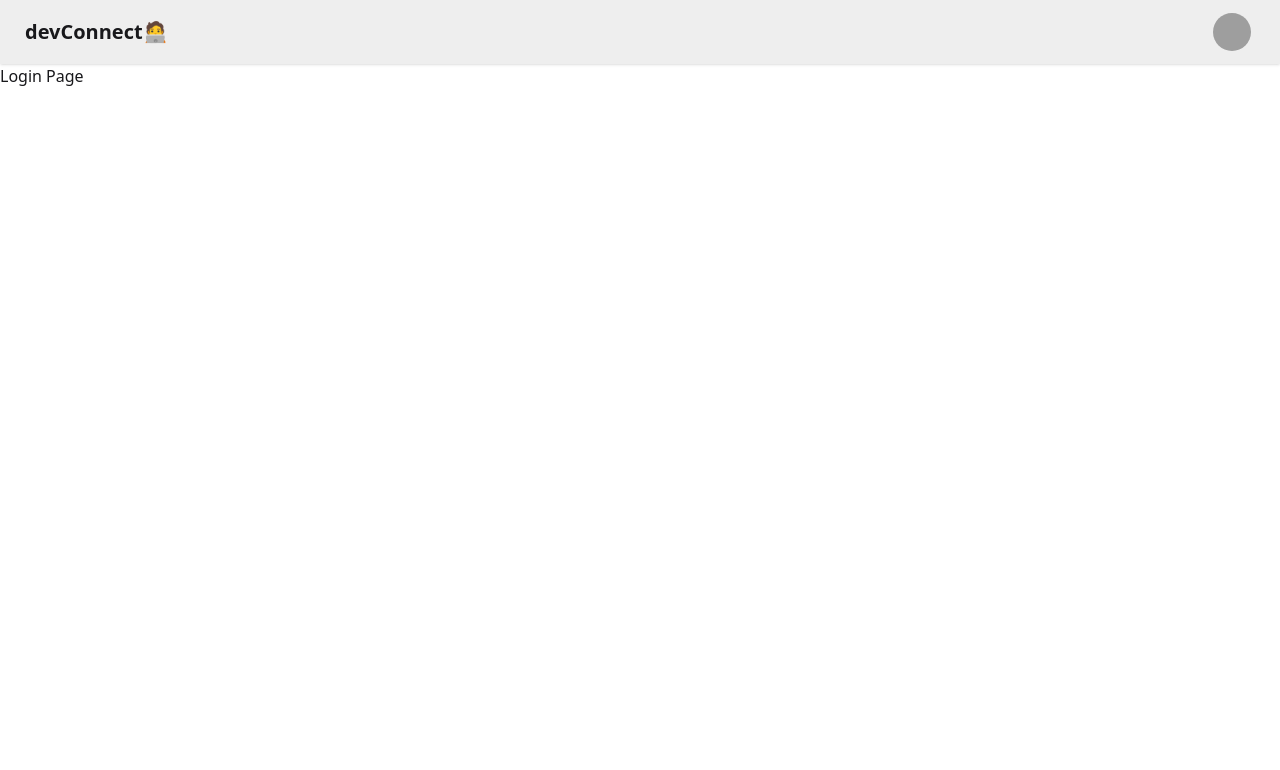
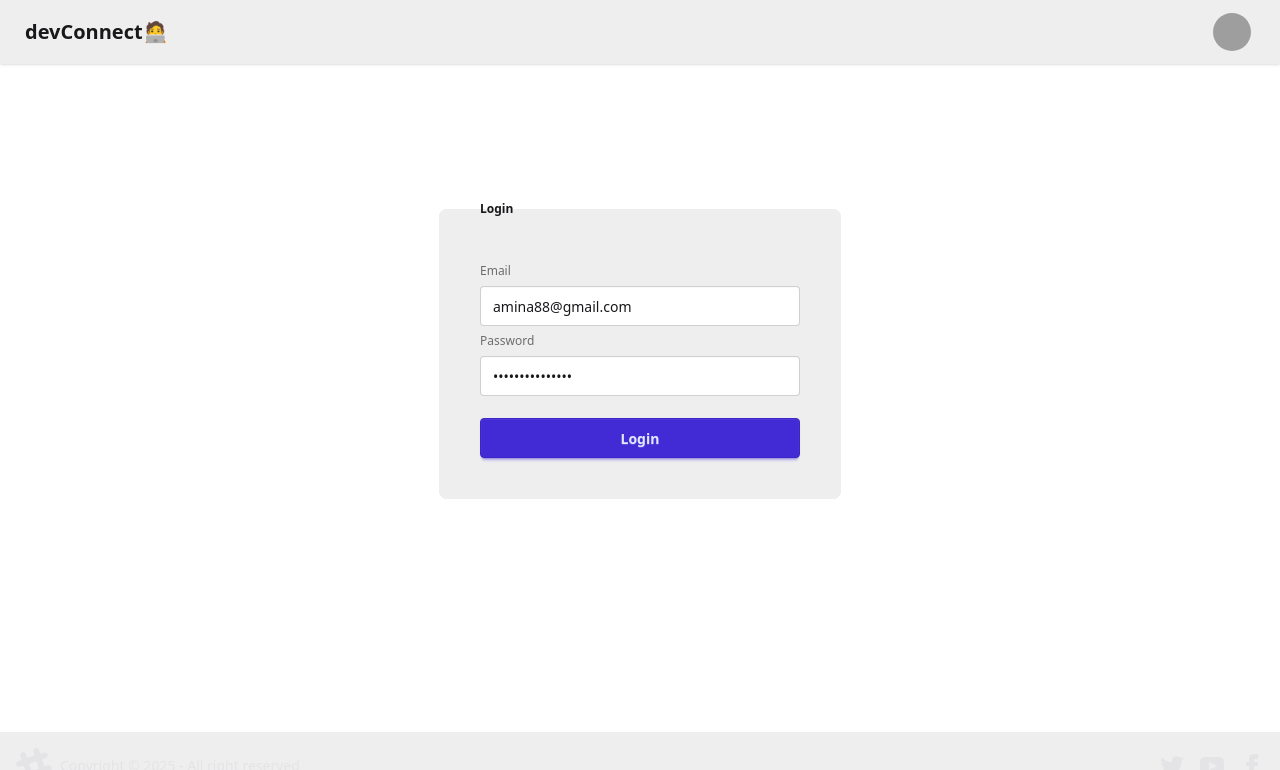
Before and after one commit to ameenamzz/devConnect-web, a React (Vite) app: page /login in a window 1280 px wide. Shown: the top 770 px of the page. Built offline with nearby package versions, Linux system fonts and the light colour scheme; grey boxes are pictures that could not be loaded.

Commit message:
added footer,axios post api call - login

```diff
--- a/package.json
+++ b/package.json
@@ -11,6 +11,7 @@
   },
   "dependencies": {
     "@tailwindcss/vite": "^4.1.11",
+    "axios": "^1.11.0",
     "daisyui": "^5.0.50",
     "react": "^19.1.0",
     "react-dom": "^19.1.0",
--- a/src/Body.jsx
+++ b/src/Body.jsx
@@ -1,12 +1,15 @@
 import React from "react";
 import { Outlet } from "react-router-dom";
 import Navbar from "./Navbar";
+import Footer from "./Footer";
+
 
 const Body = () => {
   return (
     <div>
       <Navbar />
       <Outlet />
+      <Footer/>
     </div>
   );
 };
--- /dev/null
+++ b/src/Footer.jsx
@@ -0,0 +1,61 @@
+import React from "react";
+
+const Footer = () => {
+  return (
+    <div className="">
+      <footer className="footer sm:footer-horizontal bg-base-300 text-neutral-content items-center p-4 fixed bottom-0">
+        <aside className="grid-flow-col items-center">
+          <svg
+            width="36"
+            height="36"
+            viewBox="0 0 24 24"
+            xmlns="http://www.w3.org/2000/svg"
+            fillRule="evenodd"
+            clipRule="evenodd"
+            className="fill-current"
+          >
+            <path d="M22.672 15.226l-2.432.811.841 2.515c.33 1.019-.209 2.127-1.23 2.456-1.15.325-2.148-.321-2.463-1.226l-.84-2.518-5.013 1.677.84 2.517c.391 1.203-.434 2.542-1.831 2.542-.88 0-1.601-.564-1.86-1.314l-.842-2.516-2.431.809c-1.135.328-2.145-.317-2.463-1.229-.329-1.018.211-2.127 1.231-2.456l2.432-.809-1.621-4.823-2.432.808c-1.355.384-2.558-.59-2.558-1.839 0-.817.509-1.582 1.327-1.846l2.433-.809-.842-2.515c-.33-1.02.211-2.129 1.232-2.458 1.02-.329 2.13.209 2.461 1.229l.842 2.515 5.011-1.677-.839-2.517c-.403-1.238.484-2.553 1.843-2.553.819 0 1.585.509 1.85 1.326l.841 2.517 2.431-.81c1.02-.33 2.131.211 2.461 1.229.332 1.018-.21 2.126-1.23 2.456l-2.433.809 1.622 4.823 2.433-.809c1.242-.401 2.557.484 2.557 1.838 0 .819-.51 1.583-1.328 1.847m-8.992-6.428l-5.01 1.675 1.619 4.828 5.011-1.674-1.62-4.829z"></path>
+          </svg>
+          <p>Copyright © {new Date().getFullYear()} - All right reserved</p>
+        </aside>
+        <nav className="grid-flow-col gap-4 md:place-self-center md:justify-self-end">
+          <a>
+            <svg
+              xmlns="http://www.w3.org/2000/svg"
+              width="24"
+              height="24"
+              viewBox="0 0 24 24"
+              className="fill-current"
+            >
+              <path d="M24 4.557c-.883.392-1.832.656-2.828.775 1.017-.609 1.798-1.574 2.165-2.724-.951.564-2.005.974-3.127 1.195-.897-.957-2.178-1.555-3.594-1.555-3.179 0-5.515 2.966-4.797 6.045-4.091-.205-7.719-2.165-10.148-5.144-1.29 2.213-.669 5.108 1.523 6.574-.806-.026-1.566-.247-2.229-.616-.054 2.281 1.581 4.415 3.949 4.89-.693.188-1.452.232-2.224.084.626 1.956 2.444 3.379 4.6 3.419-2.07 1.623-4.678 2.348-7.29 2.04 2.179 1.397 4.768 2.212 7.548 2.212 9.142 0 14.307-7.721 13.995-14.646.962-.695 1.797-1.562 2.457-2.549z"></path>
+            </svg>
+          </a>
+          <a>
+            <svg
+              xmlns="http://www.w3.org/2000/svg"
+              width="24"
+              height="24"
+              viewBox="0 0 24 24"
+              className="fill-current"
+            >
+              <path d="M19.615 3.184c-3.604-.246-11.631-.245-15.23 0-3.897.266-4.356 2.62-4.385 8.816.029 6.185.484 8.549 4.385 8.816 3.6.245 11.626.246 15.23 0 3.897-.266 4.356-2.62 4.385-8.816-.029-6.185-.484-8.549-4.385-8.816zm-10.615 12.816v-8l8 3.993-8 4.007z"></path>
+            </svg>
+          </a>
+          <a>
+            <svg
+              xmlns="http://www.w3.org/2000/svg"
+              width="24"
+              height="24"
+              viewBox="0 0 24 24"
+              className="fill-current"
+            >
+              <path d="M9 8h-3v4h3v12h5v-12h3.642l.358-4h-4v-1.667c0-.955.192-1.333 1.115-1.333h2.885v-5h-3.808c-3.596 0-5.192 1.583-5.192 4.615v3.385z"></path>
+            </svg>
+          </a>
+        </nav>
+      </footer>
+    </div>
+  );
+};
+
+export default Footer;
--- a/src/Login.jsx
+++ b/src/Login.jsx
@@ -1,7 +1,58 @@
-import React from "react";
+import axios from "axios";
+import React, { useState } from "react";
 
 const Login = () => {
-  return <div>Login Page</div>;
+  const [email, setEmail] = useState("amina88@gmail.com");
+  const [password, setPassword] = useState("amina27May@1234");
+
+  const handleLogin = async () => {
+    try {
+      console.log("clicked");
+      const res = await axios.post(
+        "http://localhost:7777/login",
+        {
+          email,
+          password,
+        },
+        {
+          withCredentials: true,
+        }
+      );
+      console.log("Response:", res.data);
+    } catch (error) {
+      console.log(error);
+    }
+  };
+
+  return (
+    <div className="flex justify-center mt-32">
+      <fieldset className="fieldset bg-base-300 border-base-300 rounded-box w-sm border p-10">
+        <legend className="fieldset-legend">Login</legend>
+
+        <label className="label">Email</label>
+        <input
+          type="email"
+          className="input"
+          value={email}
+          placeholder="Email"
+          onChange={(e) => setEmail(e.target.value)}
+        />
+
+        <label className="label">Password</label>
+        <input
+          type="password"
+          className="input"
+          placeholder="Password"
+          value={password}
+          onChange={(e) => setPassword(e.target.value)}
+        />
+
+        <button className="btn btn-primary mt-4 w-xs" onClick={handleLogin}>
+          Login
+        </button>
+      </fieldset>
+    </div>
+  );
 };
 
 export default Login;
```
Also changed, not shown: 2 other files (tests, documents, lock files or other folders).
